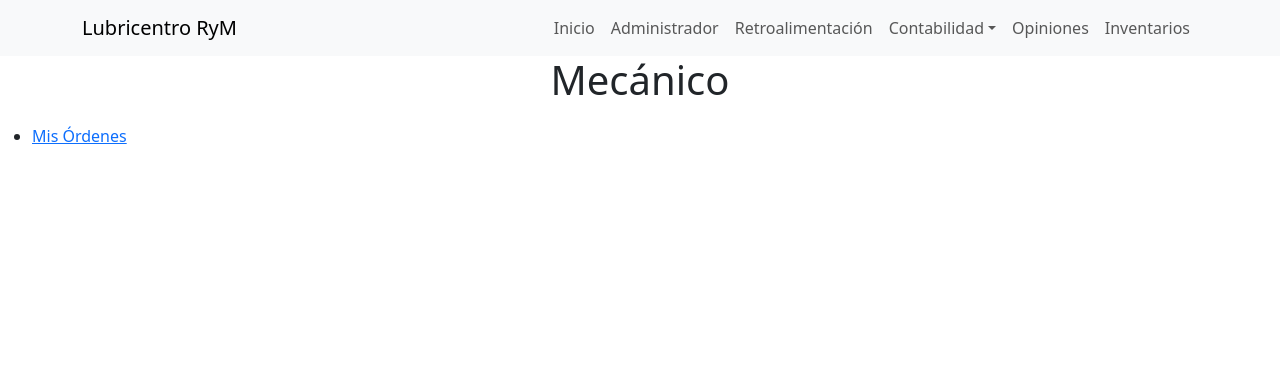
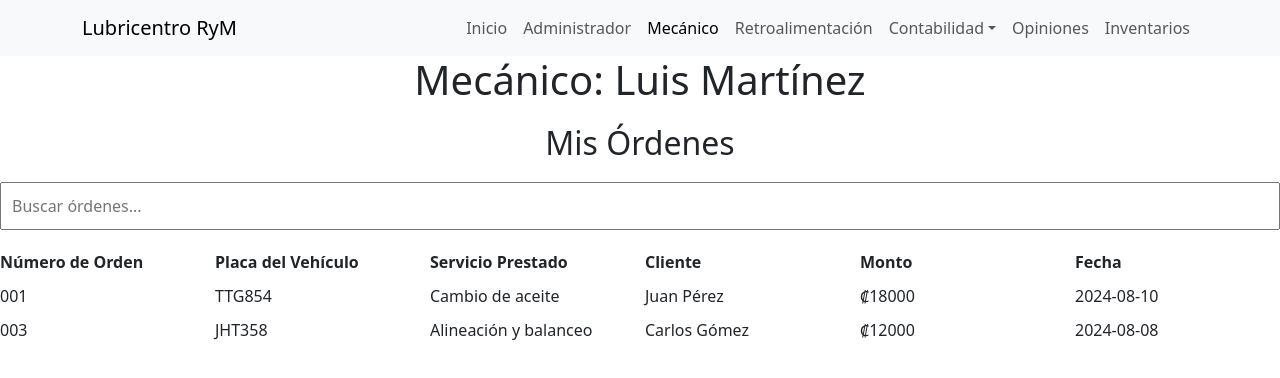
Before and after one commit to bacosta30762/ProyectoFinalFidelitas, a React (Create React App) app in the folder web-page-lubricentro/: page /mechanic in a window 1280 px wide. Shown: the top 378 px of the page. Built offline with nearby package versions, Linux system fonts and the light colour scheme; what @react-pdf/renderer would draw is missing.

Commit message:
Movimiento de modulo
Se agrega mecanico a header

```diff
--- a/web-page-lubricentro/src/components/Login/header.js
+++ b/web-page-lubricentro/src/components/Login/header.js
@@ -2,7 +2,7 @@ import React from "react";
 import { NavLink } from "react-router-dom";
 import Container from "react-bootstrap/Container";
 import Nav from "react-bootstrap/Nav";
-import NavDropdown from 'react-bootstrap/NavDropdown';
+import NavDropdown from "react-bootstrap/NavDropdown";
 import Navbar from "react-bootstrap/Navbar";
 
 export default function AppHeader() {
@@ -21,13 +21,22 @@ export default function AppHeader() {
             <Nav.Link as={NavLink} to="/admin">
               Administrador
             </Nav.Link>
+            <Nav.Link as={NavLink} to="/mechanic">
+              Mecánico
+            </Nav.Link>
             <Nav.Link as={NavLink} to="/feedback">
               Retroalimentación
             </Nav.Link>
             <NavDropdown title="Contabilidad" id="basic-nav-dropdown">
-                            <NavDropdown.Item as={NavLink} to="/ingresos">Ingresos</NavDropdown.Item>
-                            <NavDropdown.Item as={NavLink} to="/egresos">Egresos</NavDropdown.Item>
-                            <NavDropdown.Item as={NavLink} to="/reportes-financieros">Reportes Financieros</NavDropdown.Item>
+              <NavDropdown.Item as={NavLink} to="/ingresos">
+                Ingresos
+              </NavDropdown.Item>
+              <NavDropdown.Item as={NavLink} to="/egresos">
+                Egresos
+              </NavDropdown.Item>
+              <NavDropdown.Item as={NavLink} to="/reportes-financieros">
+                Reportes Financieros
+              </NavDropdown.Item>
             </NavDropdown>
             <Nav.Link as={NavLink} to="/comentarios-valoraciones">
               Opiniones
--- /dev/null
+++ b/web-page-lubricentro/src/components/mecanico/MechanicOrdenList.jsx
@@ -0,0 +1,128 @@
+import React, { useState } from "react";
+
+const MechanicOrdenList = () => {
+  // Nombre del mecánico para el header (puedes cambiarlo dinámicamente según sea necesario)
+  const mecanicoNombre = "Luis Martínez";
+
+  // Datos fake para las órdenes
+  const ordenes = [
+    {
+      id: 1,
+      numeroOrden: "001",
+      placaVehiculo: "TTG854",
+      servicio: "Cambio de aceite",
+      cliente: "Juan Pérez",
+      monto: "₡18000",
+      fecha: "2024-08-10",
+      mecanico: "Luis Martínez",
+    },
+    {
+      id: 2,
+      numeroOrden: "002",
+      placaVehiculo: "GHB548",
+      servicio: "Revisión de frenos",
+      cliente: "María López",
+      monto: "₡8000",
+      fecha: "2024-08-09",
+      mecanico: "Carlos Ruiz",
+    },
+    {
+      id: 3,
+      numeroOrden: "003",
+      placaVehiculo: "JHT358",
+      servicio: "Alineación y balanceo",
+      cliente: "Carlos Gómez",
+      monto: "₡12000",
+      fecha: "2024-08-08",
+      mecanico: "Luis Martínez",
+    },
+    {
+      id: 4,
+      numeroOrden: "004",
+      placaVehiculo: "GHI341",
+      servicio: "Cambio de batería",
+      cliente: "Ana Fernández",
+      monto: "₡7000",
+      fecha: "2024-08-07",
+      mecanico: "Miguel Hernández",
+    },
+  ];
+
+  // Filtrar las órdenes para mostrar solo las asociadas al mecánico actual
+  const misOrdenes = ordenes.filter(
+    (orden) => orden.mecanico === mecanicoNombre
+  );
+
+  // Estado para la búsqueda
+  const [searchTerm, setSearchTerm] = useState("");
+
+  // Función para filtrar las órdenes según el término de búsqueda
+  const filteredOrdenes = misOrdenes.filter(
+    (orden) =>
+      orden.numeroOrden.includes(searchTerm) ||
+      orden.placaVehiculo.toLowerCase().includes(searchTerm.toLowerCase()) ||
+      orden.servicio.toLowerCase().includes(searchTerm.toLowerCase()) ||
+      orden.cliente.toLowerCase().includes(searchTerm.toLowerCase()) ||
+      orden.monto.toLowerCase().includes(searchTerm.toLowerCase()) ||
+      orden.fecha.includes(searchTerm)
+  );
+
+  return (
+    <div>
+      <h1>Mecánico: {mecanicoNombre}</h1>
+      <h2>Mis Órdenes</h2>
+      <input
+        type="text"
+        placeholder="Buscar órdenes..."
+        value={searchTerm}
+        onChange={(e) => setSearchTerm(e.target.value)}
+        style={{ marginBottom: "20px", padding: "10px", width: "100%" }}
+      />
+      <div
+        style={{
+          display: "grid",
+          gridTemplateColumns: "repeat(6, 1fr)",
+          gap: "10px",
+        }}
+      >
+        <div>
+          <strong>Número de Orden</strong>
+        </div>
+        <div>
+          <strong>Placa del Vehículo</strong>
+        </div>
+        <div>
+          <strong>Servicio Prestado</strong>
+        </div>
+        <div>
+          <strong>Cliente</strong>
+        </div>
+        <div>
+          <strong>Monto</strong>
+        </div>
+        <div>
+          <strong>Fecha</strong>
+        </div>
+
+        {filteredOrdenes.length > 0 ? (
+          filteredOrdenes.map((orden) => (
+            <React.Fragment key={orden.id}>
+              <div>{orden.numeroOrden}</div>
+              <div>{orden.placaVehiculo}</div>
+              <div>{orden.servicio}</div>
+              <div>{orden.cliente}</div>
+              <div>{orden.monto}</div>
+              <div>{orden.fecha}</div>
+            </React.Fragment>
+          ))
+        ) : (
+          <div style={{ gridColumn: "span 6", textAlign: "center" }}>
+            No se encontraron órdenes.
+          </div>
+        )}
+      </div>
+    </div>
+  );
+};
+
+export default MechanicOrdenList;
--- a/web-page-lubricentro/src/pages/MechanicPage.jsx
+++ b/web-page-lubricentro/src/pages/MechanicPage.jsx
@@ -1,24 +1,10 @@
-import React from 'react';
-import OrdenList from '../components/orden/OrdenList';
-import OrdenDetail from '../components/orden/OrdenDetail';
-import { Route, Routes, Link, useResolvedPath } from 'react-router-dom';
+import React from "react";
+import MechanicOrdenList from "../components/mecanico/MechanicOrdenList";
 
 const MechanicPage = () => {
-  const resolvedPath = useResolvedPath();
-  const baseUrl = resolvedPath.pathname;
-
   return (
     <div>
-      <h1>Mecánico</h1>
-      <nav>
-        <ul>
-          <li><Link to={`${baseUrl}/mis-ordenes`}>Mis Órdenes</Link></li>
-        </ul>
-      </nav>
-      <Routes>
-        <Route path="mis-ordenes" element={<OrdenList />} />
-        <Route path=":id" element={<OrdenDetail />} />
-      </Routes>
+      <MechanicOrdenList />
     </div>
   );
 };
```
